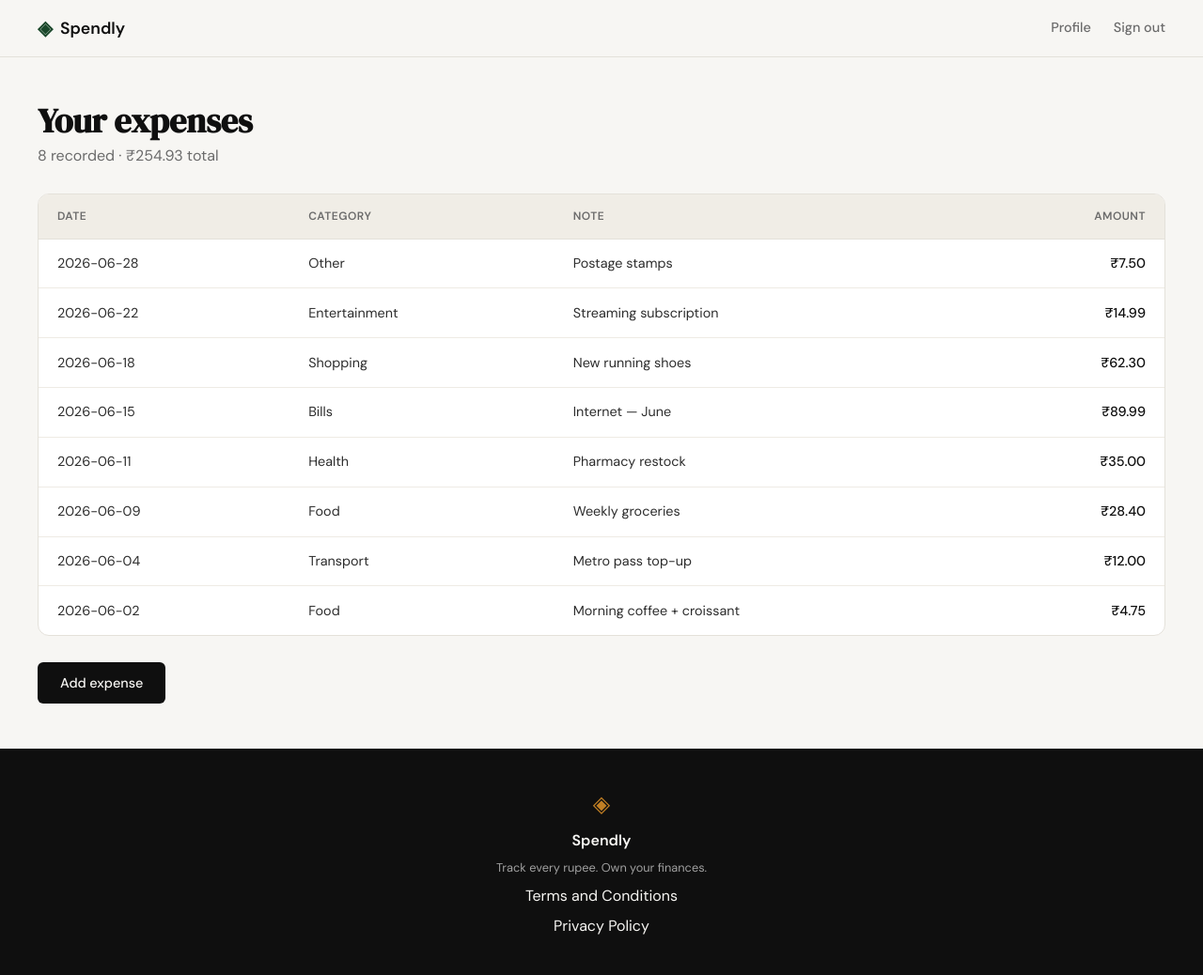
After one commit to UTKARSH7385-sudo/spendly-true, a Flask app: page /expenses in a window 1280 px wide. The commit adds this page. Shown: the whole page at 94% size. Run offline with Flask 3, Linux system fonts and the light colour scheme; a user stored in the database is signed in; data comes from the database, SQL or seed files in the repository; both versions use the stored data as it was after the commit.

Commit message:
adding dynamic routes to profile page

```diff
--- a/app.py
+++ b/app.py
@@ -19,6 +19,7 @@ from database.db import (
     get_expense_summary,
     init_app as init_db_app,
     init_db,
+    list_expenses_for_user,
     seed_db,
     verify_password,
 )
@@ -121,6 +122,24 @@ def login():
 # Placeholder routes — students will implement these                  #
 # ------------------------------------------------------------------ #
 
+@app.route("/expenses")
+def expenses():
+    """Logged-in-only list of the current user's expenses, newest first.
+
+    The page is read-only at this step — Steps 7–9 will add create /
+    edit / delete POST handlers. If the visitor is not signed in, redirect
+    to /login without touching the expenses table.
+    """
+    if session.get("user_id") is None:
+        return redirect(url_for("login"))
+
+    user_id = session["user_id"]
+    rows = list_expenses_for_user(user_id)
+    summary = get_expense_summary(user_id)
+
+    return render_template("expenses.html", expenses=rows, summary=summary)
+
+
 @app.route("/logout")
 def logout():
     session.clear()
--- a/database/db.py
+++ b/database/db.py
@@ -198,6 +198,28 @@ def get_expense_summary(user_id: int) -> dict:
     }
 
 
+def list_expenses_for_user(user_id: int, limit: int = 50) -> list[sqlite3.Row]:
+    """Return the user's expenses, newest first, capped at `limit` rows.
+
+    Scoped strictly to `user_id` — never returns rows belonging to other
+    users. Returns an empty list (not None) when the user has no rows,
+    so the template can iterate without a guard.
+
+    Sort order is `date DESC, id DESC`: newest date first, with `id DESC`
+    as a stable tie-break when two expenses share a date. Pagination is
+    out of scope at this step; the `limit` keyword exists as a thin
+    defence against runaway result sets for heavy users.
+    """
+    db = get_db()
+    rows = db.execute(
+        "SELECT id, amount, category, date, description "
+        "FROM expenses WHERE user_id = ? "
+        "ORDER BY date DESC, id DESC LIMIT ?",
+        (user_id, limit),
+    ).fetchall()
+    return list(rows)
+
+
 def seed_db() -> None:
     """Insert demo user + 8 sample expenses. No-op if users already has rows."""
     db = get_db()
--- a/static/css/style.css
+++ b/static/css/style.css
@@ -806,3 +806,92 @@ a { color: inherit; text-decoration: none; }
     }
     .profile-title { font-size: 1.85rem; }
 }
+
+/* ------------------------------------------------------------------ */
+/* Expenses list page                                                  */
+/* ------------------------------------------------------------------ */
+
+/* Table card variant — overrides only what differs from .profile-card */
+.expenses-card {
+    padding: 0;
+    overflow-x: auto;
+}
+
+.expenses-table {
+    width: 100%;
+    border-collapse: collapse;
+    font-size: 0.9rem;
+}
+
+.expenses-th {
+    text-align: left;
+    font-size: 0.75rem;
+    font-weight: 600;
+    color: var(--ink-muted);
+    text-transform: uppercase;
+    letter-spacing: 0.04em;
+    padding: 0.85rem 1.25rem;
+    border-bottom: 1px solid var(--border);
+    background: var(--paper-warm);
+}
+
+.expenses-th-amount { text-align: right; }
+
+.expense-row {
+    transition: background 0.15s;
+}
+
+.expense-row:hover { background: var(--paper-warm); }
+
+.expense-td {
+    padding: 0.9rem 1.25rem;
+    border-bottom: 1px solid var(--border-soft);
+    color: var(--ink-soft);
+}
+
+.expense-td-amount {
+    text-align: right;
+    font-variant-numeric: tabular-nums;
+    font-weight: 500;
+    color: var(--ink);
+}
+
+.expense-row:last-child .expense-td {
+    border-bottom: none;
+}
+
+/* Empty state */
+.expense-empty {
+    text-align: center;
+    padding: 3rem 1.5rem;
+    display: flex;
+    flex-direction: column;
+    align-items: center;
+    gap: 1.25rem;
+}
+
+.expense-empty-text {
+    color: var(--ink-muted);
+    font-size: 0.95rem;
+}
+
+/* Profile page → secondary link to the expenses list */
+.profile-subtitle-link {
+    margin-top: -0.5rem;
+}
+
+.profile-subtitle-link a {
+    color: var(--accent);
+    font-weight: 500;
+}
+
+.profile-subtitle-link a:hover {
+    text-decoration: underline;
+}
+
+@media (max-width: 720px) {
+    .expenses-th,
+    .expense-td {
+        padding: 0.7rem 0.85rem;
+    }
+}
--- /dev/null
+++ b/templates/expenses.html
@@ -0,0 +1,60 @@
+{% extends "base.html" %}
+
+{% block title %}Your expenses — Spendly{% endblock %}
+
+{% block content %}
+
+<section class="profile-section">
+    <div class="profile-container">
+
+        <header class="profile-header">
+            <h1 class="profile-title">Your expenses</h1>
+            <p class="profile-subtitle">
+                {{ summary["count"] }} recorded ·
+                ₹{{ "%.2f"|format(summary["total"]) }} total
+            </p>
+        </header>
+
+        {% if expenses %}
+            <div class="profile-card expenses-card">
+                <table class="expenses-table">
+                    <thead>
+                        <tr>
+                            <th class="expenses-th">Date</th>
+                            <th class="expenses-th">Category</th>
+                            <th class="expenses-th">Note</th>
+                            <th class="expenses-th expenses-th-amount">Amount</th>
+                        </tr>
+                    </thead>
+                    <tbody>
+                        {% for row in expenses %}
+                            <tr class="expense-row">
+                                <td class="expense-td">{{ row["date"] }}</td>
+                                <td class="expense-td">{{ row["category"] }}</td>
+                                <td class="expense-td">
+                                    {{ row["description"] if row["description"] else "—" }}
+                                </td>
+                                <td class="expense-td expense-td-amount">
+                                    ₹{{ "%.2f"|format(row["amount"]) }}
+                                </td>
+                            </tr>
+                        {% endfor %}
+                    </tbody>
+                </table>
+            </div>
+
+            <div class="profile-actions">
+                <a href="{{ url_for('add_expense') }}" class="btn-primary">Add expense</a>
+            </div>
+
+        {% else %}
+            <div class="profile-card expense-empty">
+                <p class="expense-empty-text">You haven't logged any expenses yet.</p>
+                <a href="{{ url_for('add_expense') }}" class="btn-primary">Add expense</a>
+            </div>
+        {% endif %}
+
+    </div>
+</section>
+
+{% endblock %}
--- a/templates/profile.html
+++ b/templates/profile.html
@@ -45,6 +45,10 @@
             <a href="{{ url_for('logout') }}" class="btn-ghost btn-pill">Sign out</a>
         </div>
 
+        <p class="profile-subtitle profile-subtitle-link">
+            <a href="{{ url_for('expenses') }}">See all expenses →</a>
+        </p>
+
     </div>
 </section>
 
```
Also changed, not shown: tests/conftest.py (added, +56 -0 lines), tests/test_expenses_list.py (added, +47 -0 lines), .claude/spec/05-list-expenses-for-logged-in-user.md (added), instance/spendly.db.
